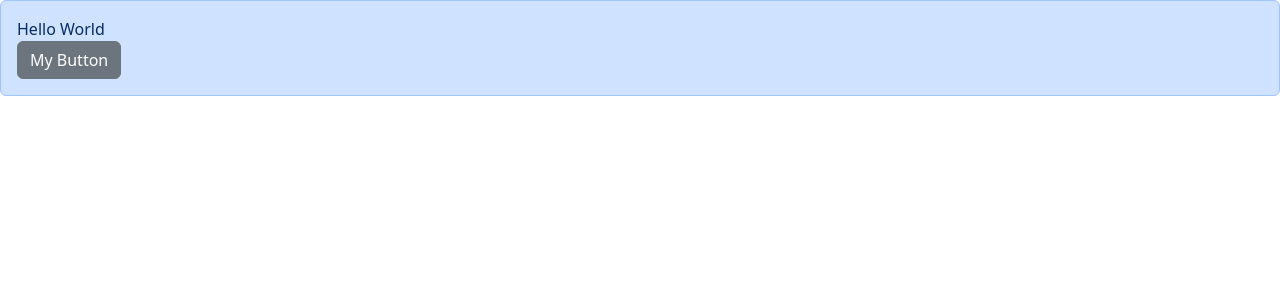
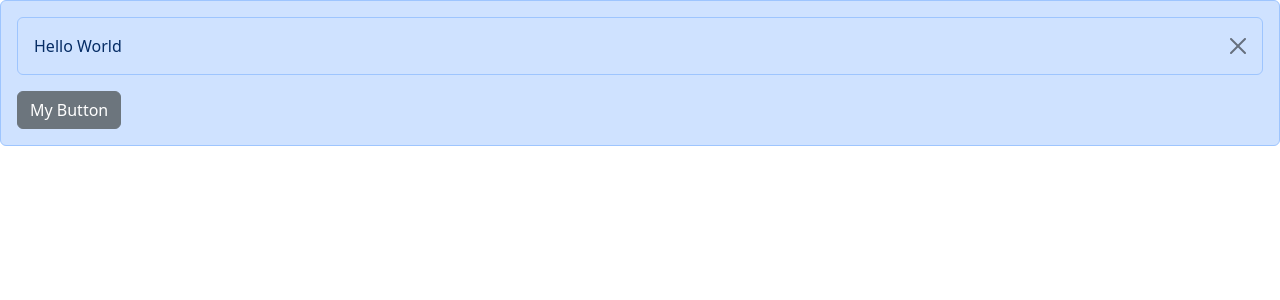
Before and after one commit to sanket1305/react-ing, a React (Vite) app in the folder youtube1/react-app/: page / in a window 1280 px wide. Both pictures are taken after a click on the button "My Button". Shown: the top 300 px of the page. Built offline with nearby package versions, Linux system fonts and the light colour scheme.

Commit message:
showing an alert

```diff
--- a/youtube1/react-app/src/App.tsx
+++ b/youtube1/react-app/src/App.tsx
@@ -1,11 +1,16 @@
+import { useState } from "react";
 import Alert from "./components/Alert";
 import Button from "./components/Button";
 
 function App() {
+  const [alertVisible, setAlertVisibility] = useState(false);
+
   return (
     <div className="alert alert-primary">
-      <Alert>Hello <span>World</span></Alert>
-      <Button color="secondary" onClick={() => console.log('Clicked')}>My Button</Button>
+      {alertVisible && <Alert onClose={() => setAlertVisibility(false)}>Hello World</Alert>}
+      <Button color="secondary" onClick={() => setAlertVisibility(true)}>
+        My Button
+      </Button>
     </div>
   );
 }
--- a/youtube1/react-app/src/components/Alert.tsx
+++ b/youtube1/react-app/src/components/Alert.tsx
@@ -2,10 +2,16 @@
 
 interface Props {
   children: ReactNode; // this is useful when you want to pass HTML code as children
+  onClose: () => void;
 }
 
-const Alert = ({ children }: Props) => {
-  return <div>{children}</div>;
+const Alert = ({ children, onClose }: Props) => {
+  return (
+    <div className="alert alert-primary alert-dismissible">
+      {children}
+      <button type="button" className="btn-close" onClick={onClose} data-bs-dismiss="alert" aria-label="Close"></button>
+    </div>
+  );
 };
 
 export default Alert;
```
